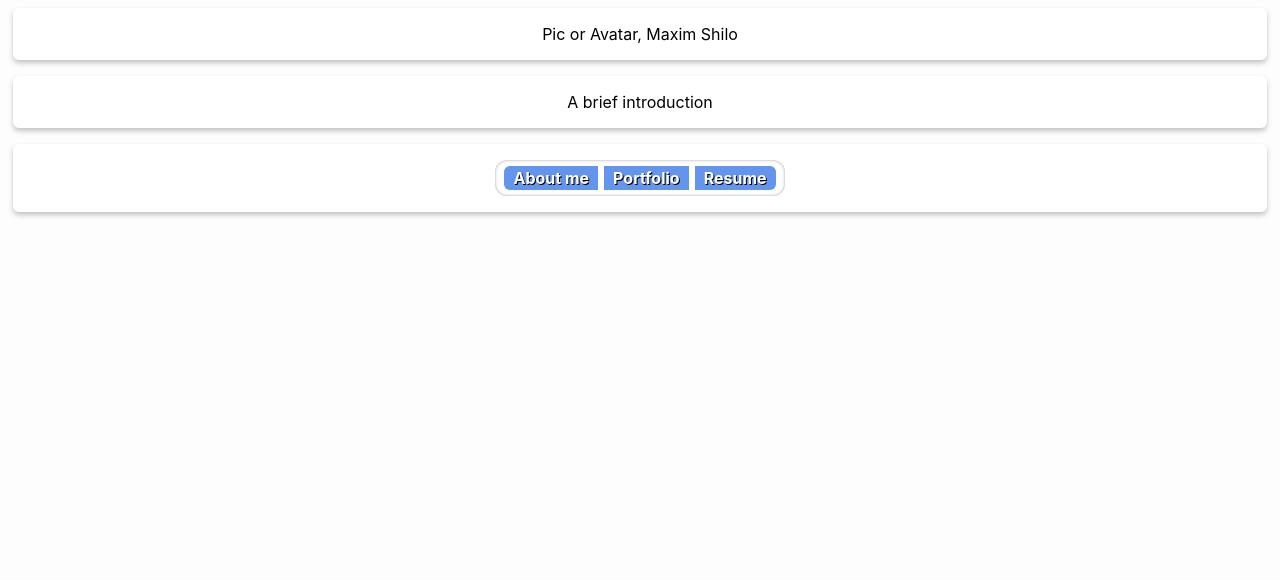
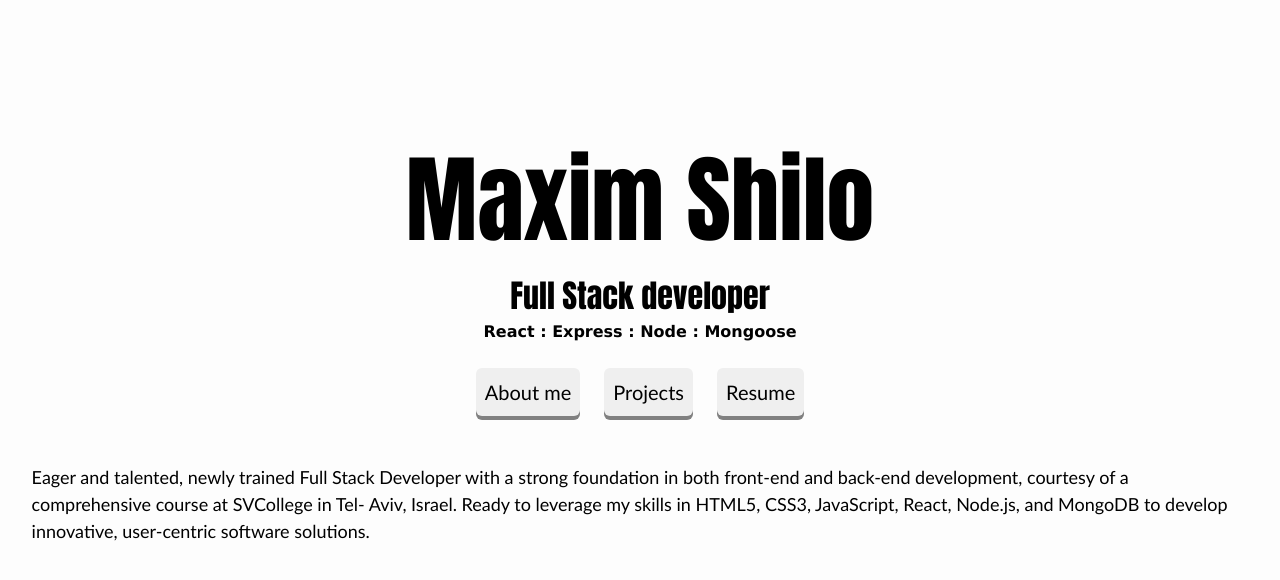
Before and after one commit to maximshilo/personal-website, a React (Create React App) app in the folder client/: page / in a window 1280 px wide. Shown: the top 580 px of the page. Built offline with nearby package versions, Linux system fonts and the light colour scheme.

Commit message:
Minimal Design
Redesigned the Landing page.
Added contents.

```diff
--- a/client/src/App.css
+++ b/client/src/App.css
@@ -1,3 +1,12 @@
+body {
+  font-family: 'Gill Sans', 'Gill Sans MT', Calibri, 'Trebuchet MS', sans-serif;
+  line-height: 1.5;
+}
+
+button {
+  font-family: 'Gill Sans', 'Gill Sans MT', Calibri, 'Trebuchet MS', sans-serif;
+}
+
 .App {
   display: flex;
   flex-direction: column;
@@ -7,8 +16,6 @@
   position: relative;
 
   min-height: 100vh;
-
-  padding: 2vh 2vw;
 
   background: #FDFDFD; /* off white */
 }
@@ -27,11 +34,11 @@
   align-self: center;
   align-items: stretch;
   justify-content: flex-start;
-  margin-top: -2vh;
-  margin-bottom: -2vh;
 
-  width: calc(1280px - 2vw);
-  min-height: 104vh;
+  /* margin-top: -2vh; */
+  /* margin-bottom: -2vh; */
+  /* width: calc(1280px - 2vw); */
+  /* min-height: 104vh; */
   /* background: #000080; */
 }
 
@@ -135,3 +142,80 @@
 .linkDiv:first-of-type {
   border-radius: 6px 0px 0px 6px;
 }
+
+.con {
+  max-width: 1268px;
+  min-width: 348px;
+  width: 96vw;
+}
+
+.row {
+  display: flex;
+  flex-direction: row;
+  justify-content: center;
+  align-items: flex-start;
+  align-self: stretch;
+}
+
+.col {
+  display: flex;
+  flex-direction: column;
+  justify-content: flex-start;
+  align-items: flex-start;
+}
+
+
+.displayHeading {
+  margin-top: 128px;
+  font-size: 96px;
+  font-family: Impact, Haettenschweiler, 'Arial Narrow Bold', sans-serif;
+  font-weight: 900;
+  /* line-height: 1; */
+  justify-self: stretch;
+  text-align: center;
+}
+
+.mainHeading {
+  font-size: 32px;
+  font-family: Impact, Haettenschweiler, 'Arial Narrow Bold', sans-serif;
+
+  justify-self: stretch;
+  text-align: center;
+}
+
+.secondaryHeading {
+  font-size: 16px;
+  font-family: Verdana, Geneva, Tahoma, sans-serif;
+  text-align: center;
+  font-weight: bold;
+}
+
+.regularBody {
+  font-family: 'Gill Sans', 'Gill Sans MT', Calibri, 'Trebuchet MS', sans-serif;
+  margin: 24px 6px;
+  font-size: 18px;
+}
+
+.landingButton {
+  margin: 24px 12px;
+  font-size: 20px;
+  border: none;
+  padding: 12px 9px;
+  border-radius: 6px;
+
+  box-shadow: 0 4px 0 gray;
+
+  transition: 75ms;
+}
+
+
+.landingButton:hover {
+  margin-top: 26px;
+  margin-bottom: 22px;
+  box-shadow: 0 2px 0 gray;
+}
+.landingButton:active {
+  margin-top: 28px;
+  margin-bottom: 20px;
+  box-shadow: 0 0 0 gray;
+}
--- a/client/src/App.js
+++ b/client/src/App.js
@@ -7,12 +7,15 @@ import About from './components/About.jsx'
 import Portfolio from './components/Portfolio.jsx'
 import Resume from './components/Resume.jsx'
 
+import Navbar from './components/Navbar.jsx'
+
 import './App.css';
 
 function App() {
   return (
     <div className="App">
       <Router>
+        {/* <Navbar /> */}
         <Routes>
           <Route path='/' element={<Landing />}></Route>
           <Route path='/styles' element={<Styles />}></Route>
--- a/client/src/components/Landing.jsx
+++ b/client/src/components/Landing.jsx
@@ -1,26 +1,56 @@
 import React from 'react'
 import { useNavigate } from 'react-router-dom'
 
-export default function Landing (props) {
+import Navbar from './Navbar.jsx'
+
+export default function Landing(props) {
     const navigate = useNavigate()
 
     return (
         <div className='Landing'>
-            <div className='container'>
-                Pic or Avatar, Maxim Shilo
+            <div className='con'>
+                <div className='col'>
+                    <div className='row'>
+                        <span className='displayHeading'>
+                            Maxim Shilo
+                        </span>
+                    </div>
+
+                    <div className='row'>
+                        <span className='mainHeading'>
+                            Full Stack developer
+                        </span>
+                    </div>
+
+                    <div className='row'>
+                        <span className='secondaryHeading'>
+                            React : Express : Node : Mongoose
+                        </span>
+                    </div>
+
+                    <div className='row'>
+                        <Navbar />
+                    </div>
+
+                    <div className='row'>
+                        <span className='regularBody'>
+                            Eager and talented, newly trained Full Stack Developer with a strong foundation
+                            in both front-end and back-end development, courtesy of a comprehensive course
+                            at SVCollege in Tel- Aviv, Israel. Ready to leverage my skills in HTML5, CSS3,
+                            JavaScript, React, Node.js, and MongoDB to develop innovative, user-centric
+                            software solutions.
+                        </span>
+                    </div>
+                </div>
             </div>
 
-            <div className='container'>
-                A brief introduction
-            </div>
-
-            <div className='container'>
+            {/* <div className='container'>
                 <div className='linkDivsGroup'>
                     <div onClick={() => { navigate('/about') }} className='linkDiv'>About me</div>
                     <div onClick={() => { navigate('/portfolio') }}  className='linkDiv'>Portfolio</div>
                     <div onClick={() => { navigate('/resume') }}  className='linkDiv'>Resume</div>
                 </div>
-            </div>
+            </div> */}
         </div>
     )
 }
--- /dev/null
+++ b/client/src/components/Navbar.jsx
@@ -0,0 +1,13 @@
+import React from 'react'
+
+export default function Navbar (props) {
+    return (
+        <div className='con'>
+            <div className='row'>
+                <button className='landingButton'>About me</button>
+                <button className='landingButton'>Projects</button>
+                <button className='landingButton'>Resume</button>
+            </div>
+        </div>
+    )
+}
```
